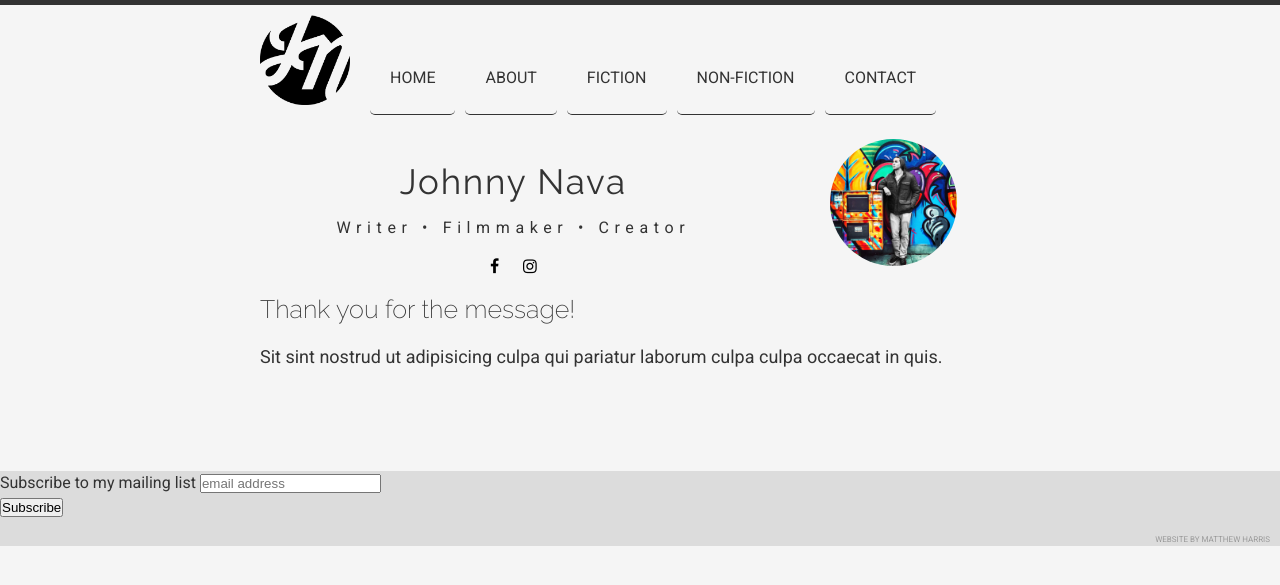
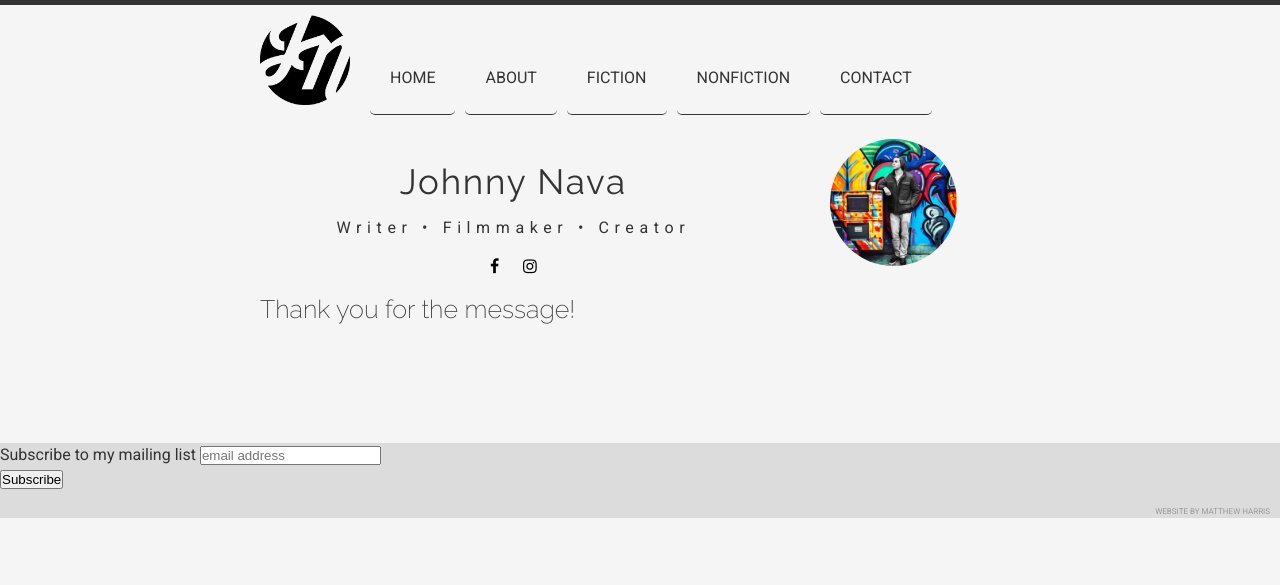
Before and after one commit to heresjohnnynava/heres-johnny-nava, a Jekyll site: the page built from thankyou.html, in a window 1280 px wide. Shown: the top 585 px of the page. Built offline with Jekyll 4.4.1, drawn with Linux system fonts in a browser that asks for light colours; comment, search, counter and statistics services are not loaded.

Commit message:
minor changes

```diff
--- a/_data/links.yml
+++ b/_data/links.yml
@@ -5,7 +5,7 @@
 - url: /fiction
   title: Fiction
 - url: /nonfiction
-  title: "Non-Fiction"
+  title: Nonfiction
 #- url: /photos
 #  title: Photos
 - url: /contact
--- a/_includes/head.html
+++ b/_includes/head.html
@@ -12,7 +12,7 @@
 <title>{% if page.title %}{{ page.title }} &middot; {% endif %}{{ site.title }}</title>
 
 <!-- icons -->
-<!-- <link rel="shortcut icon" href="{{ '/assets/images/favicon.ico' | relative_url }}"> -->
+<link rel="shortcut icon" href="{{ '/assets/images/favicon.ico' | relative_url }}">
 <!-- font Awesome -->
 <link rel="stylesheet" href="/assets/css/font-awesome.min.css">
 
--- a/thankyou.html
+++ b/thankyou.html
@@ -2,6 +2,3 @@
 layout: page
 title: Thank you for the message!
 ---
-
-Sit sint nostrud ut adipisicing culpa qui pariatur laborum culpa culpa occaecat
-in quis.
```
Also changed, not shown: Gemfile.lock, 11 other files.
